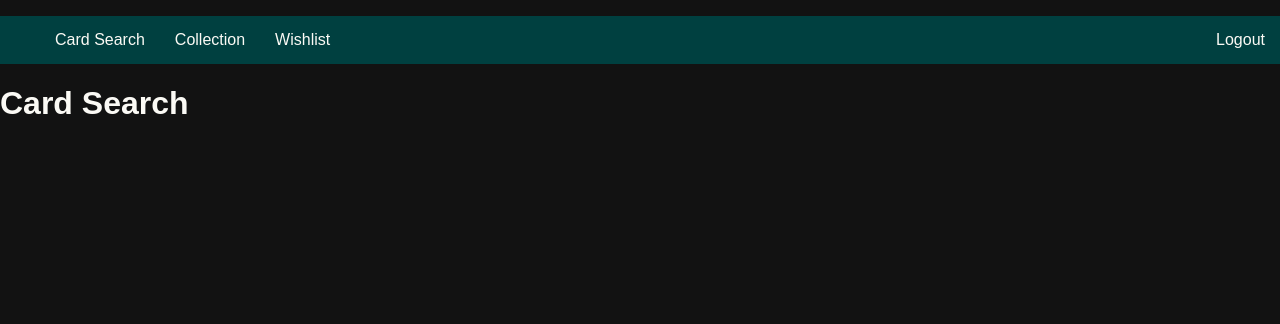
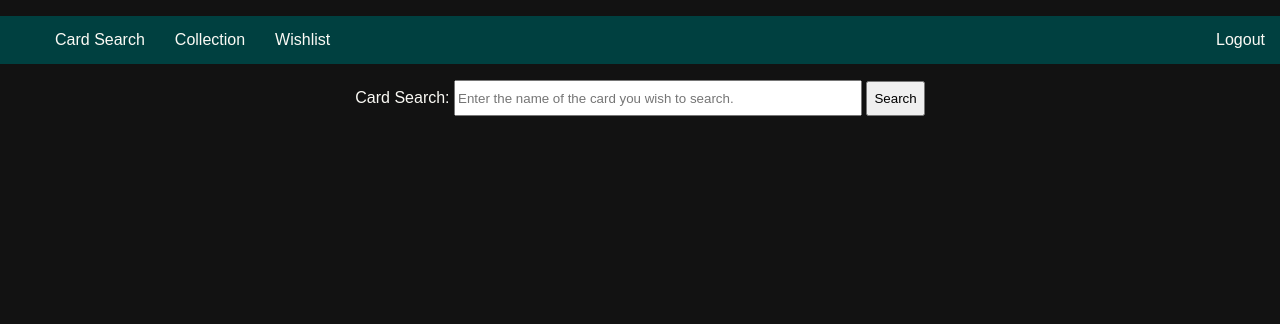
Before and after one commit to tomjacobson612/Trade-Binder, a Flask app: page /cardsearch.html in a window 1280 px wide. Shown: the top 324 px of the page. Run offline with Flask 3, Linux system fonts and the light colour scheme.

Commit message:
Added card search page and ability to search for cards by name.

```diff
--- a/main.py
+++ b/main.py
@@ -1,4 +1,5 @@
-from flask import Flask, render_template
+import requests
+from flask import Flask, render_template, request, jsonify, redirect, url_for
 from pokemontcgsdk import Card
 
 app = Flask(__name__)
@@ -11,5 +12,13 @@ def index():
 def card_search():
     return render_template('cardsearch.html')
 
+@app.route('/search', methods=['POST'])
+def search():
+    cards = Card.where(q='name:'+ request.form['search_query'])
+    if cards:
+        return render_template('cardsearch.html', cards=cards, search_query=request.form['search_query'])
+    else:
+        return redirect('cardsearch.html')
+
 if __name__ == "__main__":
     app.run(debug=True)
--- /dev/null
+++ b/myenv/pyvenv.cfg
@@ -0,0 +1,5 @@
+home = C:\Python311
+include-system-site-packages = false
+version = 3.11.5
+executable = C:\Python311\python.exe
+command = C:\Python311\python.exe -m venv C:\Users\tomja\OneDrive\Desktop\Trade-Binder\Trade-Binder\myenv
--- a/static/css/main.css
+++ b/static/css/main.css
@@ -36,3 +36,29 @@ body{
     padding: 15px;
     color: #fbfaf5;
 }
+
+.search-input {
+    width: 400px;
+    height: 30px;
+    text-align: left;
+}
+
+.search-button {
+    height: 35px;
+}
+
+.search-result {
+    display: flex;
+    flex-wrap: wrap;
+    list-style: none;
+}
+
+.card {
+    width: 25%;
+    text-align: center;
+}
+
+.search-bar {
+    display: flex;
+    justify-content: center;
+}
--- a/templates/cardsearch.html
+++ b/templates/cardsearch.html
@@ -5,5 +5,30 @@
 {% endblock %}
 
 {% block body %}
-<h1>Card Search</h1>
+<div class="search-bar">
+    <form method="POST" action="/search" onsubmit="return validate_form()">
+        <label for="search_query">Card Search:</label>
+        <input id="search_query" type="text" name="search_query" placeholder="Enter the name of the card you wish to search." class="search-input">
+        <input type="submit" value="Search" class="search-button">
+    </form>
+</div>
+
+<script>
+function validate_form(){
+    var search_query = document.getElementById("search_query").value;
+    if (search_query === ""){
+        return false;
+    }
+    return true;
+}
+</script>
+</h1>
+    <ul class = search-result>
+        {% for card in cards %}
+            <li class = card>
+                <h2>{{ card.name + " " + card.number}}</h2>
+                <img src="{{ card.images.small }}" alt="{{ card.name }}" class="card-image">
+            </li>
+        {% endfor %}
+    </ul>
 {% endblock %}
```
Also changed, not shown: templates/base.html (+4 -12 lines), 12 other files.
